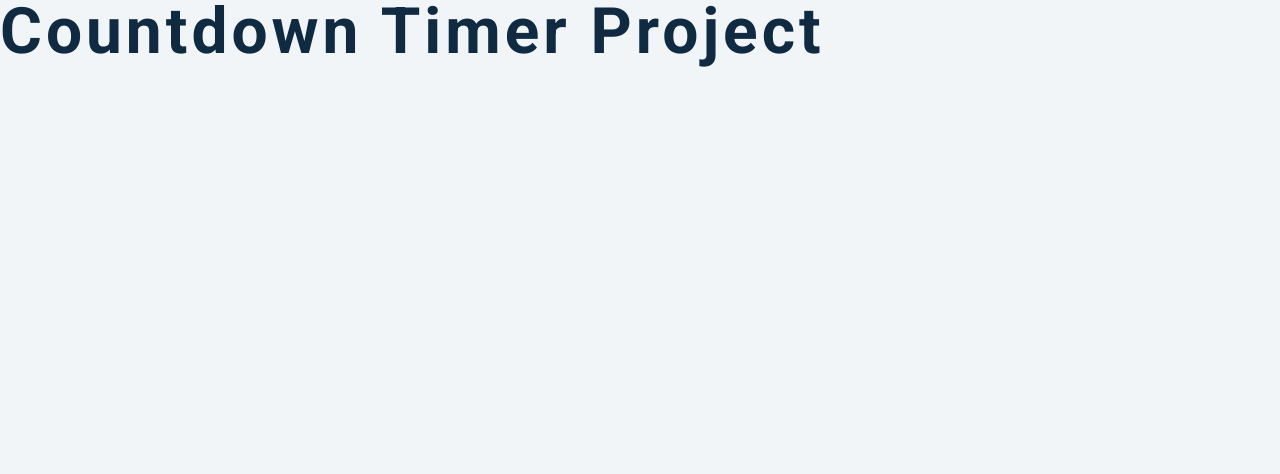
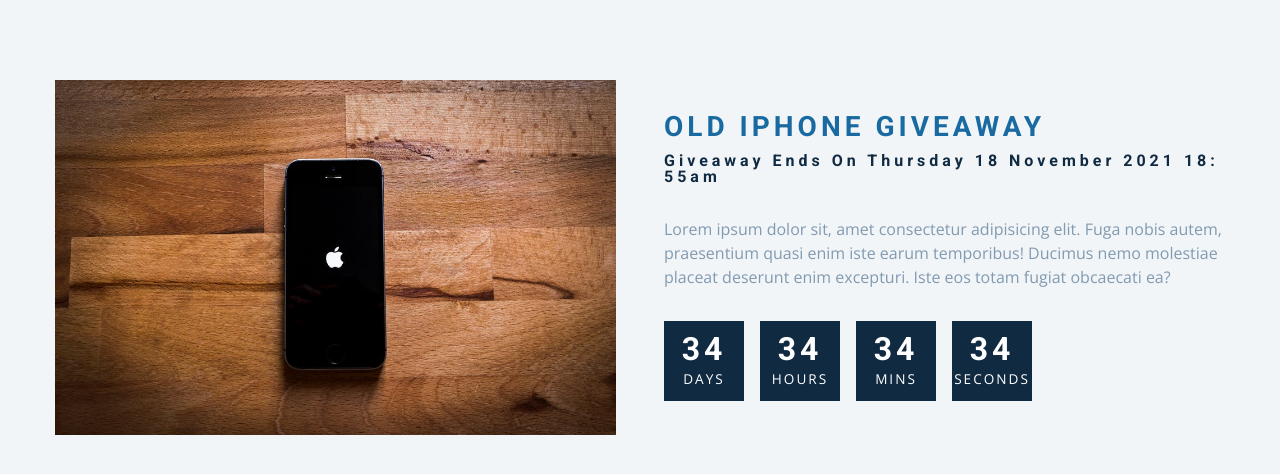
Before and after one commit to wkberezowski/vanilla-javascript-projects, a plain HTML site: page countdown-timer/setup/index.html in a window 1280 px wide. Drawn offline with nearby package versions, Linux system fonts and the light colour scheme.

Commit message:
added content and some of countdown logic

```diff
--- a/countdown-timer/setup/app.js
+++ b/countdown-timer/setup/app.js
@@ -1,23 +1,60 @@
 const months = [
-  "January",
-  "February",
-  "March",
-  "April",
-  "May",
-  "June",
-  "July",
-  "August",
-  "September",
-  "October",
-  "November",
-  "December",
+  'January',
+  'February',
+  'March',
+  'April',
+  'May',
+  'June',
+  'July',
+  'August',
+  'September',
+  'October',
+  'November',
+  'December',
 ];
 const weekdays = [
-  "Sunday",
-  "Monday",
-  "Tuesday",
-  "Wednesday",
-  "Thursday",
-  "Friday",
-  "Saturday",
+  'Sunday',
+  'Monday',
+  'Tuesday',
+  'Wednesday',
+  'Thursday',
+  'Friday',
+  'Saturday',
 ];
+
+const giveaway = document.querySelector('.giveaway');
+const deadline = document.querySelector('.deadline');
+const items = document.querySelectorAll('.deadline-format h4');
+
+let futureDate = new Date();
+
+const year = futureDate.getFullYear();
+const hours = futureDate.getHours();
+const minutes = futureDate.getMinutes();
+
+let month = futureDate.getMonth();
+month = months[month];
+
+const date = futureDate.getDate();
+
+const weekday = weekdays[futureDate.getDay()];
+
+giveaway.textContent = `giveaway ends on ${weekday} ${date} ${month} ${year} ${hours}: ${minutes}am `;
+
+// future time in ms
+const futureTime = futureDate.getTime();
+
+function getRamainingTime() {
+  const today = new Date().getTime();
+  const t = futureTime - today;
+
+  const oneDay = 24 * 60 * 60 * 1000;
+  const oneHour = 60 * 60 * 1000;
+  const oneMin = 60 * 1000;
+
+  let days = t / oneDay;
+  days = Math.floor(days);
+  let hours = (t % oneDay) / oneHour;
+}
+
+getRamainingTime();
--- a/countdown-timer/setup/index.html
+++ b/countdown-timer/setup/index.html
@@ -9,7 +9,63 @@
     <link rel="stylesheet" href="styles.css" />
   </head>
   <body>
-    <h1>countdown timer project</h1>
+    <section class="section-center">
+      <!-- image -->
+      <article class="gift-img">
+        <img src="./gift.jpeg" alt="gif picture" />
+      </article>
+      <!-- info -->
+      <article class="gift-info">
+        <h3>old iphone giveaway</h3>
+        <h4 class="giveaway">
+          giveaway ends on Sunday, 24 April 2020, 8:00 am
+        </h4>
+        <p>
+          Lorem ipsum dolor sit, amet consectetur adipisicing elit. Fuga nobis
+          autem, praesentium quasi enim iste earum temporibus! Ducimus nemo
+          molestiae placeat deserunt enim excepturi. Iste eos totam fugiat
+          obcaecati ea?
+        </p>
+        <div class="deadline">
+          <!-- days -->
+          <div class="deadline-format">
+            <div>
+              <h4 class="days">34</h4>
+              <span>days</span>
+              <!-- end of item -->
+          </div>
+
+          </div>
+
+              <!-- hours -->
+          <div class="deadline-format">
+            <div>
+              <h4 class="hours">34</h4>
+              <span>hours</span>
+            </div>
+          </div>
+
+              <!-- end of item -->
+              <!-- mins -->
+          <div class="deadline-format">
+            <div>
+              <h4 class="mins">34</h4>
+              <span>mins</span>
+            </div>
+          </div>
+              <!-- end of item -->
+              <!-- seconds -->
+          <div class="deadline-format">
+            <div>
+              <h4 class="seconds">34</h4>
+              <span>seconds</span>
+              <!-- end of item -->
+            </div>
+
+            </div>
+
+      </article>
+    </section>
     <!-- javascript -->
     <script src="app.js"></script>
   </body>
```
